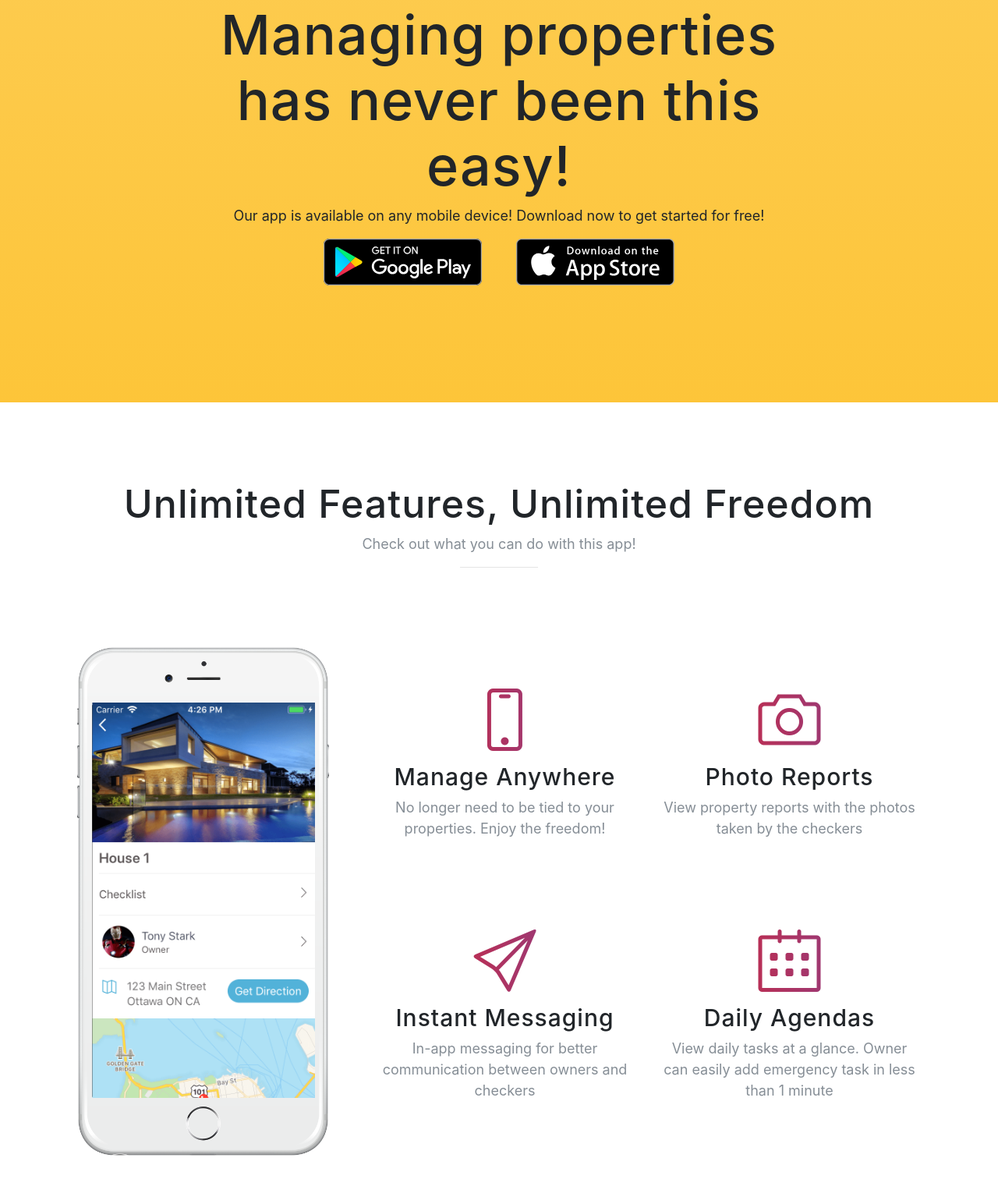
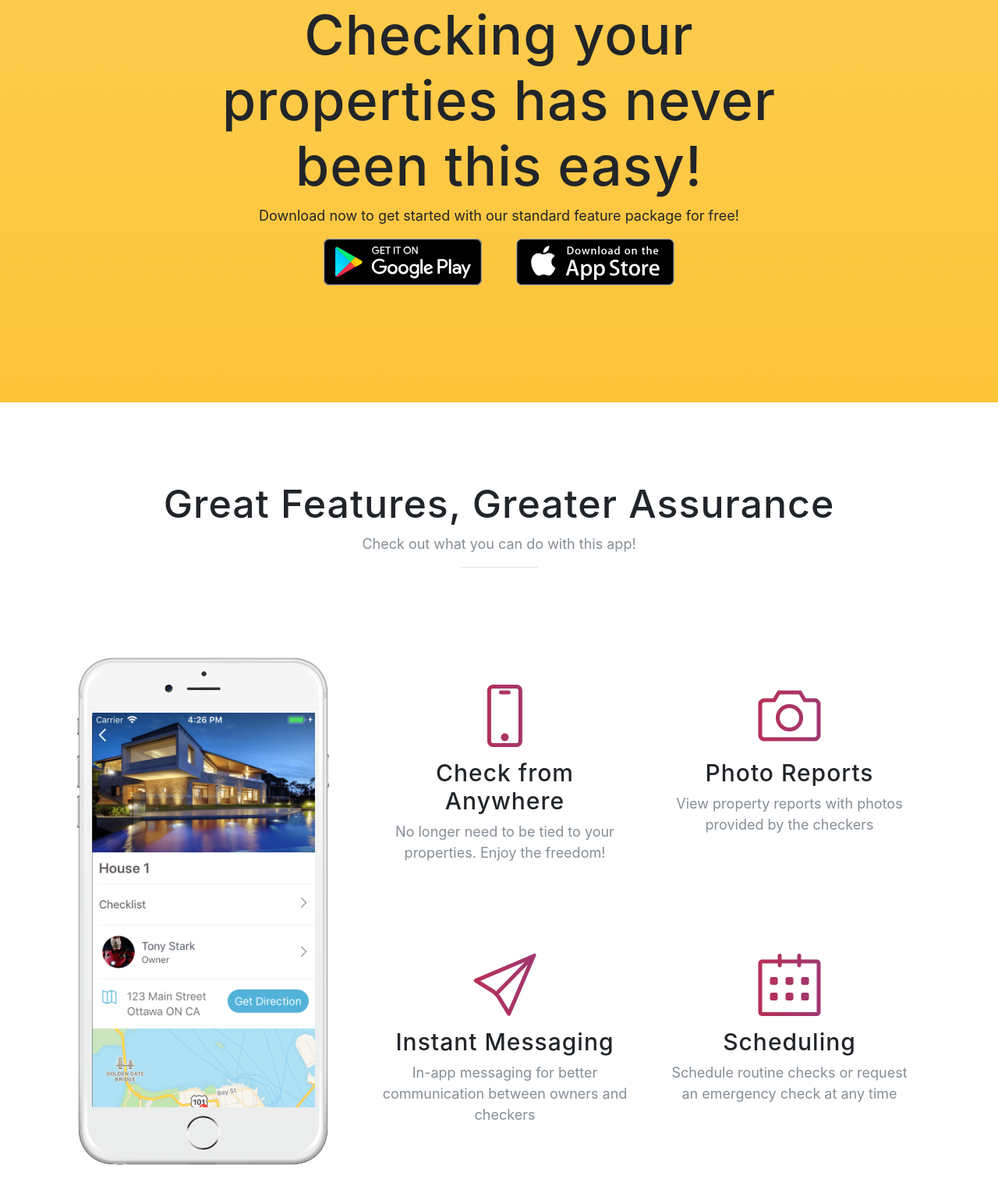
Before and after one commit to lulusmart/lulusmart.github.io, a website with bundled scripts: page index.html in a window 1280 px wide. Shown: the part 947-2459 px from the top of the page at 78% size. Built offline with nearby package versions, Linux system fonts and the light colour scheme; a web font is replaced by a local one.

Commit message:
Fixed English wording.

```diff
--- a/index.html
+++ b/index.html
@@ -57,7 +57,10 @@
           <div class="col-lg-7 my-auto">
             <div class="header-content mx-auto">
               <img class="icon-img" src="img/icon.png" class="img-fluid" alt="">
-              <h1 class="mb-5">LuluCheck will help you easily manage your properties.</h1>
+              <h1 class="mb-5">
+                LuluCheck provides greater assurance of the condition of your property
+                 through visual and text confirmation by your designated checkers.
+              </h1>
               <a href="#download" class="btn btn-outline btn-xl js-scroll-trigger">Start Now for Free!</a>
             </div>
           </div>
@@ -84,8 +87,8 @@
       <div class="container">
         <div class="row">
           <div class="col-md-8 mx-auto">
-            <h2 class="section-heading">Managing properties has never been this easy!</h2>
-            <p>Our app is available on any mobile device! Download now to get started for free!</p>
+            <h2 class="section-heading">Checking your properties has never been this easy!</h2>
+            <p>Download now to get started with our standard feature package for free!</p>
             <div class="badges">
               <a class="badge-link" href="#"><img src="img/google-play-badge.svg" alt=""></a>
               <a class="badge-link" href="#"><img src="img/app-store-badge.svg" alt=""></a>
@@ -98,7 +101,7 @@
     <section class="features" id="features">
       <div class="container">
         <div class="section-heading text-center">
-          <h2>Unlimited Features, Unlimited Freedom</h2>
+          <h2>Great Features, Greater Assurance</h2>
           <p class="text-muted">Check out what you can do with this app!</p>
           <hr>
         </div>
@@ -124,7 +127,7 @@
                 <div class="col-lg-6">
                   <div class="feature-item">
                     <i class="icon-screen-smartphone text-primary"></i>
-                    <h3>Manage Anywhere</h3>
+                    <h3>Check from Anywhere</h3>
                     <p class="text-muted">No longer need to be tied to your properties. Enjoy the freedom!</p>
                   </div>
                 </div>
@@ -132,7 +135,7 @@
                   <div class="feature-item">
                     <i class="icon-camera text-primary"></i>
                     <h3>Photo Reports</h3>
-                    <p class="text-muted">View property reports with the photos taken by the checkers</p>
+                    <p class="text-muted">View property reports with photos provided by the checkers</p>
                   </div>
                 </div>
               </div>
@@ -147,8 +150,8 @@
                 <div class="col-lg-6">
                   <div class="feature-item">
                     <i class="icon-calendar text-primary"></i>
-                    <h3>Daily Agendas</h3>
-                    <p class="text-muted">View daily tasks at a glance. Owner can easily add emergency task in less than 1 minute</p>
+                    <h3>Scheduling</h3>
+                    <p class="text-muted">Schedule routine checks or request an emergency check at any time</p>
                   </div>
                 </div>
               </div>
```
